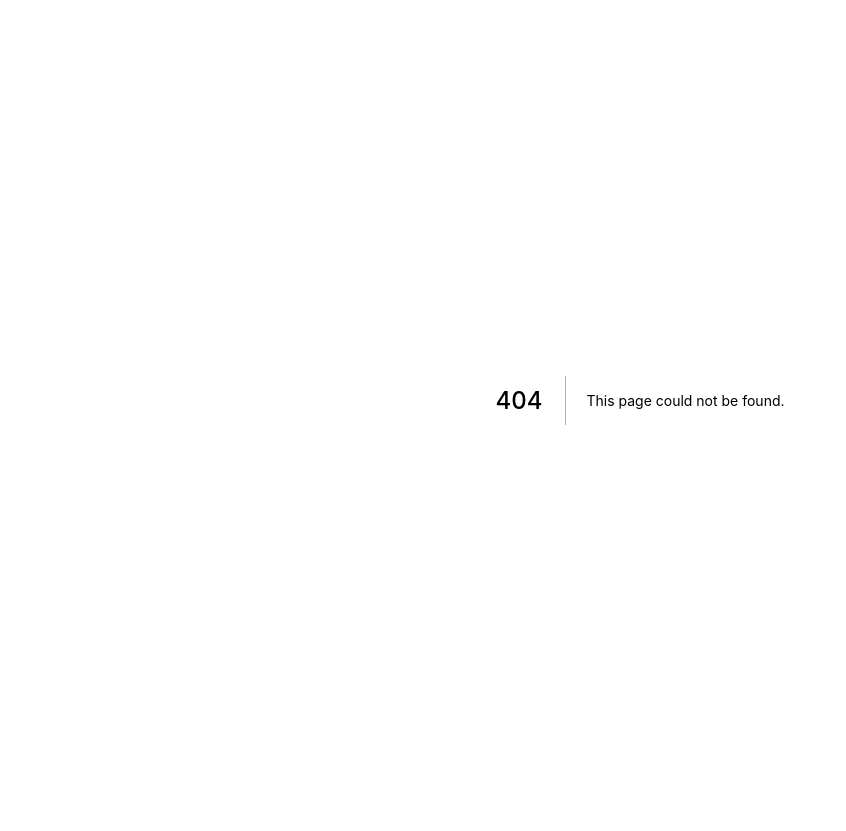
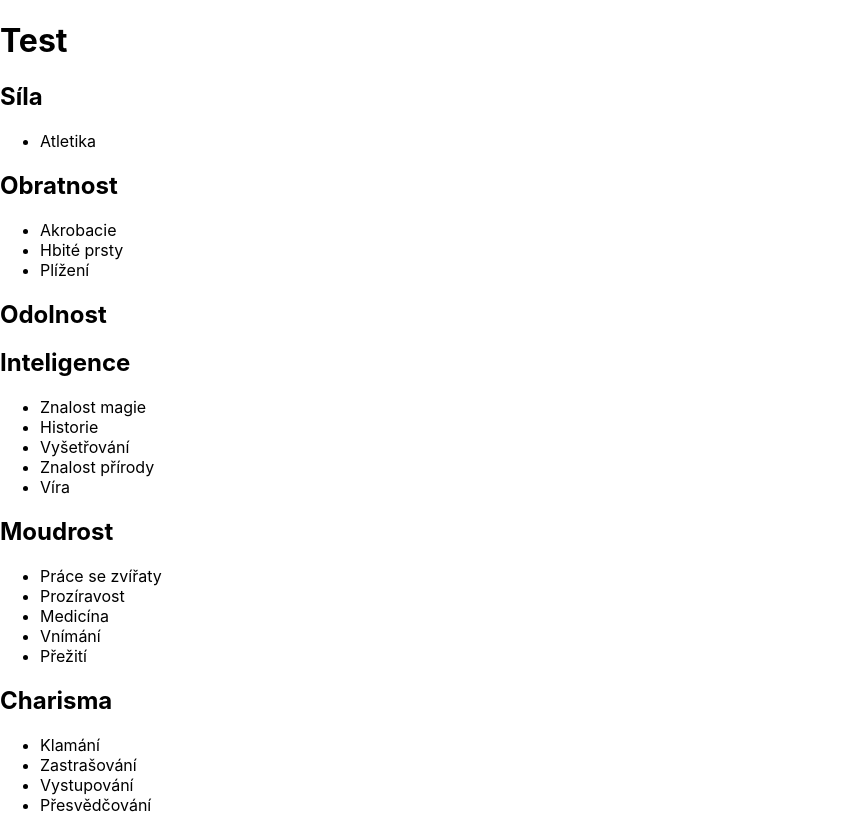
Before and after one commit to Lossmeril/dnd-character-maker, a Next.js app: page /test in a window 1280 px wide. Before the commit this address had no page. Shown: the whole page, without its empty margins (0-846 px from the left). Before the commit the page ends 800 px from the top, so only its background shows below. Built offline with nearby package versions, Linux system fonts and the light colour scheme.

Commit message:
feat: skills + abilities datasets & test page

```diff
--- /dev/null
+++ b/datasets/abilities.tsx
@@ -0,0 +1,82 @@
+export const Abilities = {
+  athletics: {
+    index: 'athletics',
+    name: 'Atletika',
+  },
+
+  //DEX
+  acrobatics: {
+    index: 'acrobatics',
+    name: 'Akrobacie',
+  },
+  sleightOfHand: {
+    index: 'sleightOfHand',
+    name: 'Hbité prsty',
+  },
+  stealth: {
+    index: 'stealth',
+    name: 'Plížení',
+  },
+
+  //INT
+  arcana: {
+    index: 'arcana',
+    name: 'Znalost magie',
+  },
+  history: {
+    index: 'history',
+    name: 'Historie',
+  },
+  investigation: {
+    index: 'investigation',
+    name: 'Vyšetřování',
+  },
+  nature: {
+    index: 'nature',
+    name: 'Znalost přírody',
+  },
+  religion: {
+    index: 'religion',
+    name: 'Víra',
+  },
+
+  //WIS
+  animalHandling: {
+    index: 'animalHandling',
+    name: 'Práce se zvířaty',
+  },
+  insight: {
+    index: 'insight',
+    name: 'Prozíravost',
+  },
+  medicine: {
+    index: 'medicine',
+    name: 'Medicína',
+  },
+  perception: {
+    index: 'perception',
+    name: 'Vnímání',
+  },
+  survival: {
+    index: 'survival',
+    name: 'Přežití',
+  },
+
+  //CHA
+  deception: {
+    index: 'deception',
+    name: 'Klamání',
+  },
+  intimidation: {
+    index: 'intimidation',
+    name: 'Zastrašování',
+  },
+  performance: {
+    index: 'performance',
+    name: 'Vystupování',
+  },
+  persuasion: {
+    index: 'persuasion',
+    name: 'Přesvědčování',
+  },
+};
--- /dev/null
+++ b/datasets/skills.tsx
@@ -0,0 +1,55 @@
+import { Abilities } from './abilities';
+
+export const Skills = {
+  strength: {
+    index: 'strength',
+    name: 'Síla',
+    abilities: [Abilities.athletics],
+  },
+  dexterity: {
+    index: 'dexterity',
+    name: 'Obratnost',
+    abilities: [
+      Abilities.acrobatics,
+      Abilities.sleightOfHand,
+      Abilities.stealth,
+    ],
+  },
+  constitution: {
+    index: 'constitution',
+    name: 'Odolnost',
+    abilities: [],
+  },
+  intelligence: {
+    index: 'intelligence',
+    name: 'Inteligence',
+    abilities: [
+      Abilities.arcana,
+      Abilities.history,
+      Abilities.investigation,
+      Abilities.nature,
+      Abilities.religion,
+    ],
+  },
+  wisdom: {
+    index: 'wisdom',
+    name: 'Moudrost',
+    abilities: [
+      Abilities.animalHandling,
+      Abilities.insight,
+      Abilities.medicine,
+      Abilities.perception,
+      Abilities.survival,
+    ],
+  },
+  charisma: {
+    index: 'charisma',
+    name: 'Charisma',
+    abilities: [
+      Abilities.deception,
+      Abilities.intimidation,
+      Abilities.performance,
+      Abilities.persuasion,
+    ],
+  },
+};
--- a/package.json
+++ b/package.json
@@ -9,6 +9,7 @@
     "lint": "next lint"
   },
   "dependencies": {
+    "eslint-plugin-prettier": "^4.2.1",
     "next": "12.2.0",
     "react": "18.2.0",
     "react-dom": "18.2.0"
--- /dev/null
+++ b/pages/test.tsx
@@ -0,0 +1,21 @@
+import { Skills } from '../datasets/skills';
+
+const TestPage = () => {
+  return (
+    <div>
+      <h1>Test</h1>
+      {Object.values(Skills).map((skill) => (
+        <div key={skill.index}>
+          <h2>{skill.name}</h2>
+          <ul>
+            {skill.abilities.map((ability) => (
+              <li key={ability.index}>{ability.name}</li>
+            ))}
+          </ul>
+        </div>
+      ))}
+    </div>
+  );
+};
+
+export default TestPage;
```
Also changed, not shown: 1 other file (tests, documents, lock files or other folders).
